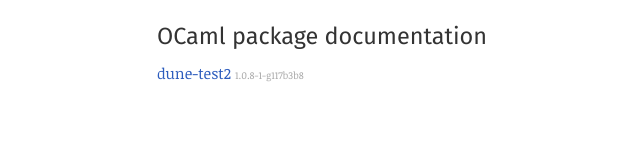
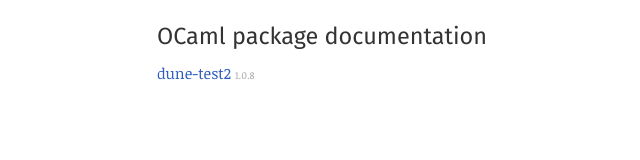
Before and after one commit to AndronovN/dune-test2, a plain HTML site: page index.html in a window 1280 px wide. Shown: the full height of the page, 130-770 px from the left. Drawn offline with Linux system fonts and the light colour scheme.

Commit message:
Update dune-test2 doc to 1.0.8.

```diff
--- a/index.html
+++ b/index.html
@@ -11,7 +11,7 @@
       <div class="by-name">
       <h2>OCaml package documentation</h2>
       <ol>
-      <li><a href="dune-test2/index.html">dune-test2</a> <span class="version">1.0.8-1-g117b3b8</span></li>
+      <li><a href="dune-test2/index.html">dune-test2</a> <span class="version">1.0.8</span></li>
       </ol>
       </div>
     </main>
```
